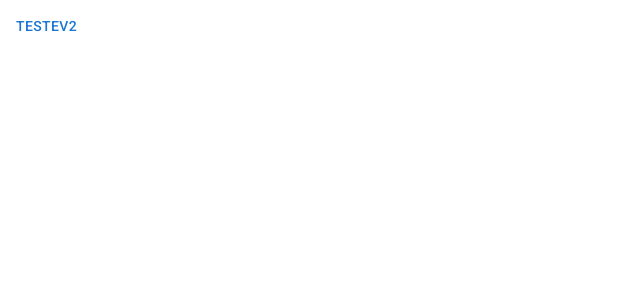
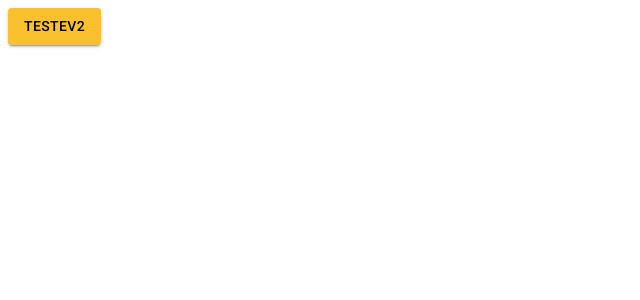
Before and after one commit to RichardLovison/youtube-curso-react-materialui-typescript, a React (Create React App) app: page /pagina-inicial in a window 1280 px wide. Shown: the top 300 px of the page, without its empty margins (0-640 px from the left). Built offline with nearby package versions, Linux system fonts and the light colour scheme.

Commit message:
feat: Adicionado tema claro e provider

```diff
--- a/src/App.tsx
+++ b/src/App.tsx
@@ -1,10 +1,14 @@
 import { BrowserRouter } from "react-router-dom";
 import { AppRoutes } from "./routes";
+import { ThemeProvider } from "@emotion/react";
+import { LightTheme } from "./shared/themes";
 
 export const App = () => {
   return (
-    <BrowserRouter>
-    <AppRoutes />
-    </BrowserRouter>
+    <ThemeProvider theme={LightTheme}>
+      <BrowserRouter>
+        <AppRoutes />
+      </BrowserRouter>
+    </ThemeProvider>
   );
 }
--- a/src/routes/index.tsx
+++ b/src/routes/index.tsx
@@ -5,7 +5,7 @@
 
     return (
     <Routes>
-        <Route path="/pagina-inicial" element={<Button>TESTEv2</Button>} />
+        <Route path="/pagina-inicial" element={<Button variant="contained" color="primary">TESTEv2</Button>} />
 
         <Route path="*" element={<Navigate to="pagina-inicial" />} />
     </Routes>
--- a/src/shared/themes/index.ts
+++ b/src/shared/themes/index.ts
@@ -1 +1 @@
-export {};
+export * from './light';
--- /dev/null
+++ b/src/shared/themes/light.ts
@@ -0,0 +1,23 @@
+import { createTheme } from '@mui/material';
+import { cyan, yellow } from '@mui/material/colors';
+
+export const LightTheme = createTheme({
+    palette: {
+        primary: {
+            main: yellow[700],
+            dark: yellow[800],
+            light: yellow[500],
+            contrastText: 'ffffff',
+        },
+        secondary: {
+            main: cyan[500],
+            dark: cyan[400],
+            light: cyan[300],
+            contrastText: 'ffffff',
+        },
+        background: {
+            default: 'f7f6f3',
+            paper: 'ffffff',
+        }
+    }
+});
```
